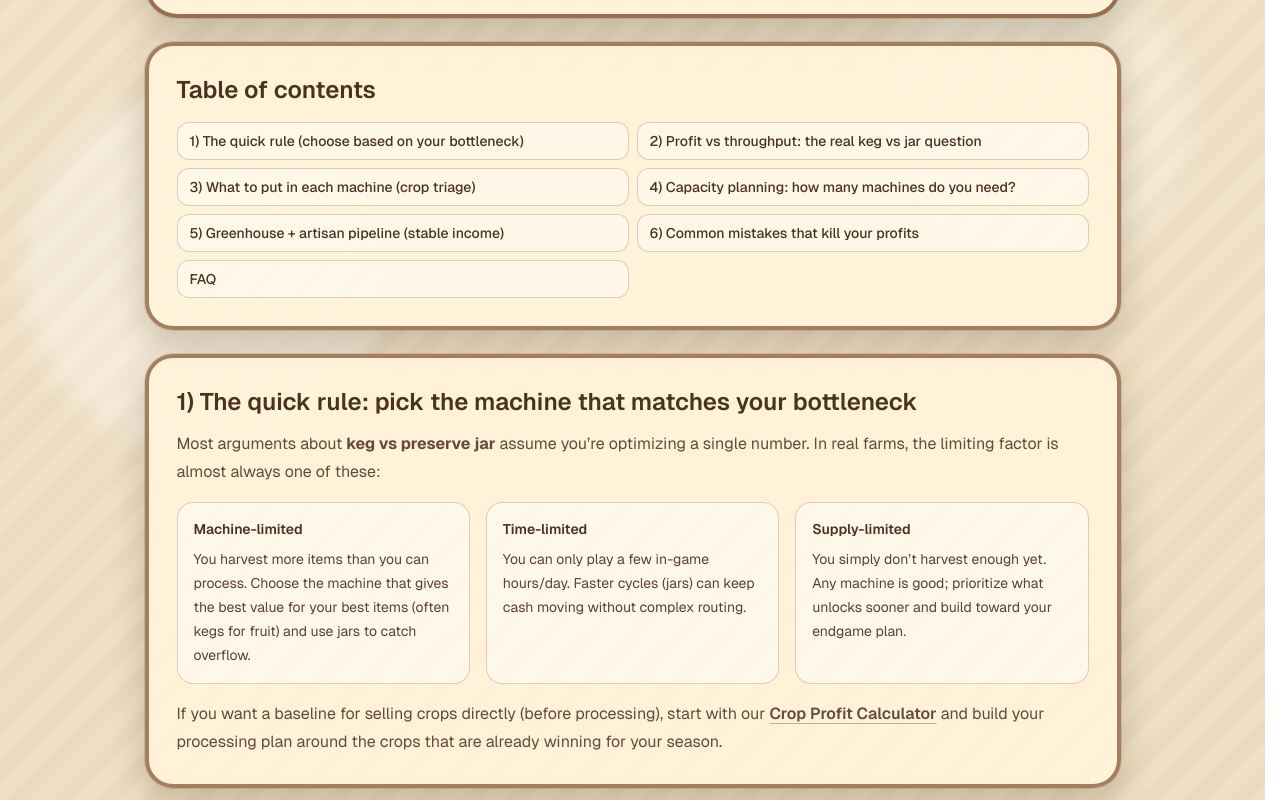
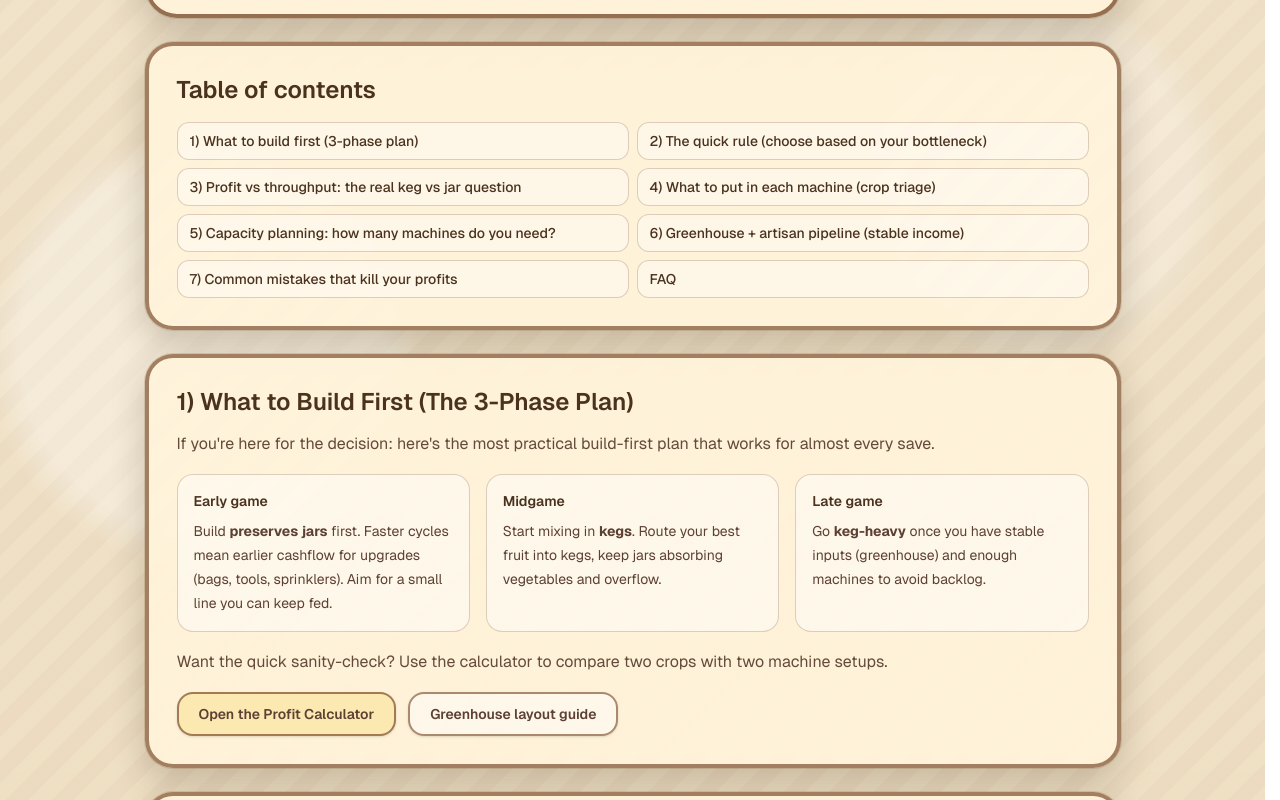
Before and after one commit to yuzhoudabaozhayujiamigou-cloud/stardew-tools, a Next.js app in the folder stardew-tools/: page /blog/keg-vs-jar-profit-guide in a window 1280 px wide. Shown: the part 480-1280 px from the top of the page. Built offline with nearby package versions, Linux system fonts and the light colour scheme.

Commit message:
blog: strengthen build-first section and CTAs for keg vs jar profit guide

```diff
--- a/stardew-tools/src/app/blog/keg-vs-jar-profit-guide/page.tsx
+++ b/stardew-tools/src/app/blog/keg-vs-jar-profit-guide/page.tsx
@@ -66,6 +66,12 @@ const LINK =
 const TOC_LINK =
   "block rounded-xl border border-[#7c4d2e]/25 bg-white/40 px-3 py-2 text-sm font-medium text-[#4a321e] transition hover:bg-white/55";
 
+const CTA_CLASS =
+  "inline-flex items-center justify-center rounded-2xl border-2 border-[#7c4d2e]/70 bg-[#fce8b1] px-5 py-2.5 text-sm font-semibold text-[#5c4033] shadow-sm transition hover:-translate-y-0.5 hover:bg-[#ffd88a]";
+
+const SUB_CTA_CLASS =
+  "inline-flex items-center justify-center rounded-2xl border-2 border-[#7c4d2e]/65 bg-white/45 px-5 py-2.5 text-sm font-semibold text-[#5c4033] shadow-sm transition hover:-translate-y-0.5 hover:bg-white/60";
+
 export default function KegVsJarProfitGuidePage() {
   return (
     <div className="relative min-h-screen bg-[#f5e6c8] text-[#5c4033]">
@@ -126,22 +132,25 @@ export default function KegVsJarProfitGuidePage() {
             <h2 className={H2}>Table of contents</h2>
             <div className="mt-4 grid gap-2 sm:grid-cols-2">
               <a className={TOC_LINK} href="#quick-rule">
-                1) The quick rule (choose based on your bottleneck)
+                1) What to build first (3-phase plan)
+              </a>
+              <a className={TOC_LINK} href="#rule-of-thumb">
+                2) The quick rule (choose based on your bottleneck)
               </a>
               <a className={TOC_LINK} href="#profit-vs-throughput">
-                2) Profit vs throughput: the real keg vs jar question
+                3) Profit vs throughput: the real keg vs jar question
               </a>
               <a className={TOC_LINK} href="#what-to-process">
-                3) What to put in each machine (crop triage)
+                4) What to put in each machine (crop triage)
               </a>
               <a className={TOC_LINK} href="#capacity-planning">
-                4) Capacity planning: how many machines do you need?
+                5) Capacity planning: how many machines do you need?
               </a>
               <a className={TOC_LINK} href="#greenhouse">
-                5) Greenhouse + artisan pipeline (stable income)
+                6) Greenhouse + artisan pipeline (stable income)
               </a>
               <a className={TOC_LINK} href="#mistakes">
-                6) Common mistakes that kill your profits
+                7) Common mistakes that kill your profits
               </a>
               <a className={TOC_LINK} href="#faq">
                 FAQ
@@ -150,8 +159,50 @@ export default function KegVsJarProfitGuidePage() {
           </section>
 
           <section id="quick-rule" className={CARD}>
+            <h2 className={H2}>1) What to Build First (The 3-Phase Plan)</h2>
+            <p className="mt-3 text-sm leading-7 text-[#5c4033]/95 sm:text-base">
+              If you&apos;re here for the decision: here&apos;s the most practical build-first plan that works for almost every
+              save.
+            </p>
+            <div className="mt-4 grid gap-4 sm:grid-cols-3">
+              <div className="rounded-2xl border border-[#7c4d2e]/25 bg-white/45 p-4">
+                <p className="text-sm font-semibold text-[#4a321e]">Early game</p>
+                <p className="mt-2 text-sm leading-6">
+                  Build <strong>preserves jars</strong> first. Faster cycles mean earlier cashflow for upgrades (bags,
+                  tools, sprinklers). Aim for a small line you can keep fed.
+                </p>
+              </div>
+              <div className="rounded-2xl border border-[#7c4d2e]/25 bg-white/45 p-4">
+                <p className="text-sm font-semibold text-[#4a321e]">Midgame</p>
+                <p className="mt-2 text-sm leading-6">
+                  Start mixing in <strong>kegs</strong>. Route your best fruit into kegs, keep jars absorbing vegetables
+                  and overflow.
+                </p>
+              </div>
+              <div className="rounded-2xl border border-[#7c4d2e]/25 bg-white/45 p-4">
+                <p className="text-sm font-semibold text-[#4a321e]">Late game</p>
+                <p className="mt-2 text-sm leading-6">
+                  Go <strong>keg-heavy</strong> once you have stable inputs (greenhouse) and enough machines to avoid
+                  backlog.
+                </p>
+              </div>
+            </div>
+            <p className="mt-4 text-sm leading-7 text-[#5c4033]/95 sm:text-base">
+              Want the quick sanity-check? Use the calculator to compare two crops with two machine setups.
+            </p>
+            <div className="mt-4 flex flex-col gap-3 sm:flex-row sm:items-center">
+              <Link className={CTA_CLASS} href="/calculator">
+                Open the Profit Calculator
+              </Link>
+              <Link className={SUB_CTA_CLASS} href="/blog/greenhouse-layout-guide">
+                Greenhouse layout guide
+              </Link>
+            </div>
+          </section>
+
+          <section id="rule-of-thumb" className={CARD}>
             <h2 className={H2}>
-              1) The quick rule: pick the machine that matches your bottleneck
+              2) The quick rule: pick the machine that matches your bottleneck
             </h2>
             <p className="mt-3 text-sm leading-7 text-[#5c4033]/95 sm:text-base">
               Most arguments about <strong>keg vs preserve jar</strong> assume you’re
```
